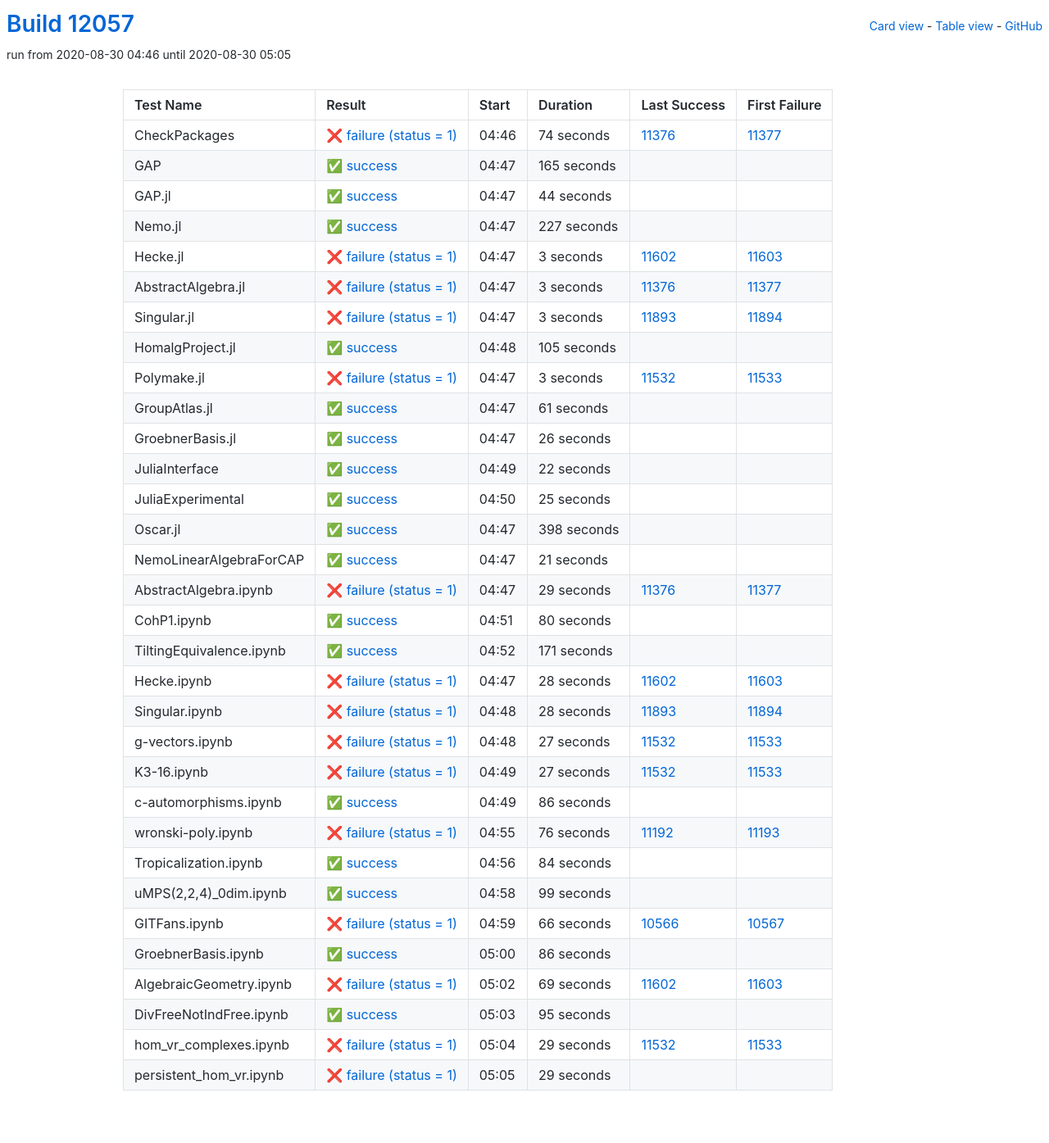
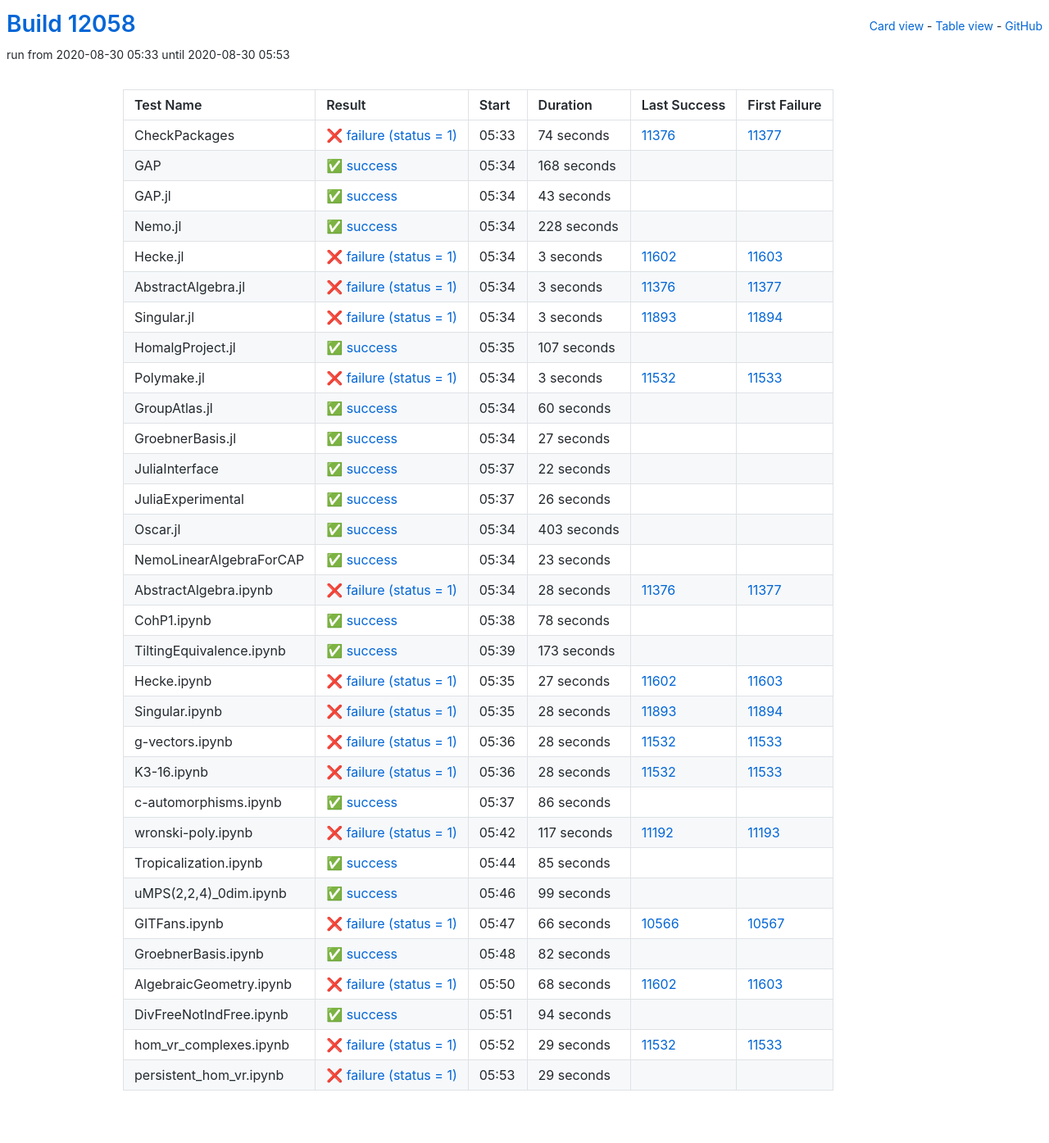
Before and after one commit to oscar-system/oscar-ci-status, a Jekyll site: the page built from table.html, in a window 1280 px wide. Shown: the whole page at 82% size. Built offline with Jekyll 4.4.1, drawn with Linux system fonts in a browser that asks for light colours.

Commit message:
Build #12058

```diff
--- a/_data/ci.yml
+++ b/_data/ci.yml
@@ -1,6 +1,6 @@
 ---
-build: 12057
-build_url: https://oscarci.mathematik.uni-kl.de/job/oscar/12057/
+build: 12058
+build_url: https://oscarci.mathematik.uni-kl.de/job/oscar/12058/
 job: oscar
 organization: oscar-system
 repo: oscar-ci-status
@@ -8,8 +8,8 @@
 tests:
 - name: CheckPackages
   id: checkpackages
-  log: https://oscarci.mathematik.uni-kl.de/job/oscar/12057/artifact/logs/build-12057/CheckPackages.log
-  start: 2020-08-30 04:46
+  log: https://oscarci.mathematik.uni-kl.de/job/oscar/12058/artifact/logs/build-12058/CheckPackages.log
+  start: 2020-08-30 05:33
   success: false
   exitcode: 1
   status: failure
@@ -20,44 +20,44 @@
   first_failure_url: https://oscarci.mathematik.uni-kl.de/job/oscar/11377/
 - name: GAP
   id: gap
-  log: https://oscarci.mathematik.uni-kl.de/job/oscar/12057/artifact/logs/build-12057/GAP.log
-  start: 2020-08-30 04:47
+  log: https://oscarci.mathematik.uni-kl.de/job/oscar/12058/artifact/logs/build-12058/GAP.log
+  start: 2020-08-30 05:34
   success: true
   exitcode: 0
   status: success
-  duration: 165
+  duration: 168
   last_success: false
   last_success_url:
   first_failure: false
   first_failure_url:
 - name: GAP.jl
   id: gap-jl
-  log: https://oscarci.mathematik.uni-kl.de/job/oscar/12057/artifact/logs/build-12057/GAP.jl.log
-  start: 2020-08-30 04:47
+  log: https://oscarci.mathematik.uni-kl.de/job/oscar/12058/artifact/logs/build-12058/GAP.jl.log
+  start: 2020-08-30 05:34
   success: true
   exitcode: 0
   status: success
-  duration: 44
+  duration: 43
   last_success: false
   last_success_url:
   first_failure: false
   first_failure_url:
 - name: Nemo.jl
   id: nemo-jl
-  log: https://oscarci.mathematik.uni-kl.de/job/oscar/12057/artifact/logs/build-12057/Nemo.jl.log
-  start: 2020-08-30 04:47
+  log: https://oscarci.mathematik.uni-kl.de/job/oscar/12058/artifact/logs/build-12058/Nemo.jl.log
+  start: 2020-08-30 05:34
   success: true
   exitcode: 0
   status: success
-  duration: 227
+  duration: 228
   last_success: false
   last_success_url:
   first_failure: false
   first_failure_url:
 - name: Hecke.jl
   id: hecke-jl
-  log: https://oscarci.mathematik.uni-kl.de/job/oscar/12057/artifact/logs/build-12057/Hecke.jl.log
-  start: 2020-08-30 04:47
+  log: https://oscarci.mathematik.uni-kl.de/job/oscar/12058/artifact/logs/build-12058/Hecke.jl.log
+  start: 2020-08-30 05:34
   success: false
   exitcode: 1
   status: failure
@@ -68,8 +68,8 @@
   first_failure_url: https://oscarci.mathematik.uni-kl.de/job/oscar/11603/
 - name: AbstractAlgebra.jl
   id: abstractalgebra-jl
-  log: https://oscarci.mathematik.uni-kl.de/job/oscar/12057/artifact/logs/build-12057/AbstractAlgebra.jl.log
-  start: 2020-08-30 04:47
+  log: https://oscarci.mathematik.uni-kl.de/job/oscar/12058/artifact/logs/build-12058/AbstractAlgebra.jl.log
+  start: 2020-08-30 05:34
   success: false
   exitcode: 1
   status: failure
@@ -80,8 +80,8 @@
   first_failure_url: https://oscarci.mathematik.uni-kl.de/job/oscar/11377/
 - name: Singular.jl
   id: singular-jl
-  log: https://oscarci.mathematik.uni-kl.de/job/oscar/12057/artifact/logs/build-12057/Singular.jl.log
-  start: 2020-08-30 04:47
+  log: https://oscarci.mathematik.uni-kl.de/job/oscar/12058/artifact/logs/build-12058/Singular.jl.log
+  start: 2020-08-30 05:34
   success: false
   exitcode: 1
   status: failure
@@ -92,20 +92,20 @@
   first_failure_url: https://oscarci.mathematik.uni-kl.de/job/oscar/11894/
 - name: HomalgProject.jl
   id: homalgproject-jl
-  log: https://oscarci.mathematik.uni-kl.de/job/oscar/12057/artifact/logs/build-12057/HomalgProject.jl.log
-  start: 2020-08-30 04:48
+  log: https://oscarci.mathematik.uni-kl.de/job/oscar/12058/artifact/logs/build-12058/HomalgProject.jl.log
+  start: 2020-08-30 05:35
   success: true
   exitcode: 0
   status: success
-  duration: 105
+  duration: 107
   last_success: false
   last_success_url:
   first_failure: false
   first_failure_url:
 - name: Polymake.jl
   id: polymake-jl
-  log: https://oscarci.mathematik.uni-kl.de/job/oscar/12057/artifact/logs/build-12057/Polymake.jl.log
-  start: 2020-08-30 04:47
+  log: https://oscarci.mathematik.uni-kl.de/job/oscar/12058/artifact/logs/build-12058/Polymake.jl.log
+  start: 2020-08-30 05:34
   success: false
   exitcode: 1
   status: failure
@@ -116,32 +116,32 @@
   first_failure_url: https://oscarci.mathematik.uni-kl.de/job/oscar/11533/
 - name: GroupAtlas.jl
   id: groupatlas-jl
-  log: https://oscarci.mathematik.uni-kl.de/job/oscar/12057/artifact/logs/build-12057/GroupAtlas.jl.log
-  start: 2020-08-30 04:47
+  log: https://oscarci.mathematik.uni-kl.de/job/oscar/12058/artifact/logs/build-12058/GroupAtlas.jl.log
+  start: 2020-08-30 05:34
   success: true
   exitcode: 0
   status: success
-  duration: 61
+  duration: 60
   last_success: false
   last_success_url:
   first_failure: false
   first_failure_url:
 - name: GroebnerBasis.jl
   id: groebnerbasis-jl
-  log: https://oscarci.mathematik.uni-kl.de/job/oscar/12057/artifact/logs/build-12057/GroebnerBasis.jl.log
-  start: 2020-08-30 04:47
+  log: https://oscarci.mathematik.uni-kl.de/job/oscar/12058/artifact/logs/build-12058/GroebnerBasis.jl.log
+  start: 2020-08-30 05:34
   success: true
   exitcode: 0
   status: success
-  duration: 26
+  duration: 27
   last_success: false
   last_success_url:
   first_failure: false
   first_failure_url:
 - name: JuliaInterface
   id: juliainterface
-  log: https://oscarci.mathematik.uni-kl.de/job/oscar/12057/artifact/logs/build-12057/JuliaInterface.log
-  start: 2020-08-30 04:49
+  log: https://oscarci.mathematik.uni-kl.de/job/oscar/12058/artifact/logs/build-12058/JuliaInterface.log
+  start: 2020-08-30 05:37
   success: true
   exitcode: 0
   status: success
@@ -152,92 +152,92 @@
   first_failure_url:
 - name: JuliaExperimental
   id: juliaexperimental
-  log: https://oscarci.mathematik.uni-kl.de/job/oscar/12057/artifact/logs/build-12057/JuliaExperimental.log
-  start: 2020-08-30 04:50
+  log: https://oscarci.mathematik.uni-kl.de/job/oscar/12058/artifact/logs/build-12058/JuliaExperimental.log
+  start: 2020-08-30 05:37
   success: true
   exitcode: 0
   status: success
-  duration: 25
+  duration: 26
   last_success: false
   last_success_url:
   first_failure: false
   first_failure_url:
 - name: Oscar.jl
   id: oscar-jl
-  log: https://oscarci.mathematik.uni-kl.de/job/oscar/12057/artifact/logs/build-12057/Oscar.jl.log
-  start: 2020-08-30 04:47
+  log: https://oscarci.mathematik.uni-kl.de/job/oscar/12058/artifact/logs/build-12058/Oscar.jl.log
+  start: 2020-08-30 05:34
   success: true
   exitcode: 0
   status: success
-  duration: 398
+  duration: 403
   last_success: false
   last_success_url:
   first_failure: false
   first_failure_url:
 - name: NemoLinearAlgebraForCAP
   id: nemolinearalgebraforcap
-  log: https://oscarci.mathematik.uni-kl.de/job/oscar/12057/artifact/logs/build-12057/NemoLinearAlgebraForCAP.log
-  start: 2020-08-30 04:47
+  log: https://oscarci.mathematik.uni-kl.de/job/oscar/12058/artifact/logs/build-12058/NemoLinearAlgebraForCAP.log
+  start: 2020-08-30 05:34
   success: true
   exitcode: 0
   status: success
-  duration: 21
+  duration: 23
   last_success: false
   last_success_url:
   first_failure: false
   first_failure_url:
 - name: AbstractAlgebra.ipynb
   id: abstractalgebra-ipynb
-  log: https://oscarci.mathematik.uni-kl.de/job/oscar/12057/artifact/logs/build-12057/AbstractAlgebra.ipynb.log
-  start: 2020-08-30 04:47
+  log: https://oscarci.mathematik.uni-kl.de/job/oscar/12058/artifact/logs/build-12058/AbstractAlgebra.ipynb.log
+  start: 2020-08-30 05:34
   success: false
   exitcode: 1
   status: failure
-  duration: 29
+  duration: 28
   last_success: 11376
   last_success_url: https://oscarci.mathematik.uni-kl.de/job/oscar/11376/
   first_failure: 11377
   first_failure_url: https://oscarci.mathematik.uni-kl.de/job/oscar/11377/
 - name: CohP1.ipynb
   id: cohp1-ipynb
-  log: https://oscarci.mathematik.uni-kl.de/job/oscar/12057/artifact/logs/build-12057/CohP1.ipynb.log
-  start: 2020-08-30 04:51
+  log: https://oscarci.mathematik.uni-kl.de/job/oscar/12058/artifact/logs/build-12058/CohP1.ipynb.log
+  start: 2020-08-30 05:38
   success: true
   exitcode: 0
   status: success
-  duration: 80
+  duration: 78
   last_success: false
   last_success_url:
   first_failure: false
   first_failure_url:
 - name: TiltingEquivalence.ipynb
   id: tiltingequivalence-ipynb
-  log: https://oscarci.mathematik.uni-kl.de/job/oscar/12057/artifact/logs/build-12057/TiltingEquivalence.ipynb.log
-  start: 2020-08-30 04:52
+  log: https://oscarci.mathematik.uni-kl.de/job/oscar/12058/artifact/logs/build-12058/TiltingEquivalence.ipynb.log
+  start: 2020-08-30 05:39
   success: true
   exitcode: 0
   status: success
-  duration: 171
+  duration: 173
   last_success: false
   last_success_url:
   first_failure: false
   first_failure_url:
 - name: Hecke.ipynb
   id: hecke-ipynb
-  log: https://oscarci.mathematik.uni-kl.de/job/oscar/12057/artifact/logs/build-12057/Hecke.ipynb.log
-  start: 2020-08-30 04:47
+  log: https://oscarci.mathematik.uni-kl.de/job/oscar/12058/artifact/logs/build-12058/Hecke.ipynb.log
+  start: 2020-08-30 05:35
   success: false
   exitcode: 1
   status: failure
-  duration: 28
+  duration: 27
   last_success: 11602
   last_success_url: https://oscarci.mathematik.uni-kl.de/job/oscar/11602/
   first_failure: 11603
   first_failure_url: https://oscarci.mathematik.uni-kl.de/job/oscar/11603/
 - name: Singular.ipynb
   id: singular-ipynb
-  log: https://oscarci.mathematik.uni-kl.de/job/oscar/12057/artifact/logs/build-12057/Singular.ipynb.log
-  start: 2020-08-30 04:48
+  log: https://oscarci.mathematik.uni-kl.de/job/oscar/12058/artifact/logs/build-12058/Singular.ipynb.log
+  start: 2020-08-30 05:35
   success: false
   exitcode: 1
   status: failure
@@ -248,32 +248,32 @@
   first_failure_url: https://oscarci.mathematik.uni-kl.de/job/oscar/11894/
 - name: g-vectors.ipynb
   id: g-vectors-ipynb
-  log: https://oscarci.mathematik.uni-kl.de/job/oscar/12057/artifact/logs/build-12057/g-vectors.ipynb.log
-  start: 2020-08-30 04:48
+  log: https://oscarci.mathematik.uni-kl.de/job/oscar/12058/artifact/logs/build-12058/g-vectors.ipynb.log
+  start: 2020-08-30 05:36
   success: false
   exitcode: 1
   status: failure
-  duration: 27
+  duration: 28
   last_success: 11532
   last_success_url: https://oscarci.mathematik.uni-kl.de/job/oscar/11532/
   first_failure: 11533
   first_failure_url: https://oscarci.mathematik.uni-kl.de/job/oscar/11533/
 - name: K3-16.ipynb
   id: k3-16-ipynb
-  log: https://oscarci.mathematik.uni-kl.de/job/oscar/12057/artifact/logs/build-12057/K3-16.ipynb.log
-  start: 2020-08-30 04:49
+  log: https://oscarci.mathematik.uni-kl.de/job/oscar/12058/artifact/logs/build-12058/K3-16.ipynb.log
+  start: 2020-08-30 05:36
   success: false
   exitcode: 1
   status: failure
-  duration: 27
+  duration: 28
   last_success: 11532
   last_success_url: https://oscarci.mathematik.uni-kl.de/job/oscar/11532/
   first_failure: 11533
   first_failure_url: https://oscarci.mathematik.uni-kl.de/job/oscar/11533/
 - name: c-automorphisms.ipynb
   id: c-automorphisms-ipynb
-  log: https://oscarci.mathematik.uni-kl.de/job/oscar/12057/artifact/logs/build-12057/c-automorphisms.ipynb.log
-  start: 2020-08-30 04:49
+  log: https://oscarci.mathematik.uni-kl.de/job/oscar/12058/artifact/logs/build-12058/c-automorphisms.ipynb.log
+  start: 2020-08-30 05:37
   success: true
   exitcode: 0
   status: success
@@ -284,32 +284,32 @@
   first_failure_url:
 - name: wronski-poly.ipynb
   id: wronski-poly-ipynb
-  log: https://oscarci.mathematik.uni-kl.de/job/oscar/12057/artifact/logs/build-12057/wronski-poly.ipynb.log
-  start: 2020-08-30 04:55
+  log: https://oscarci.mathematik.uni-kl.de/job/oscar/12058/artifact/logs/build-12058/wronski-poly.ipynb.log
+  start: 2020-08-30 05:42
   success: false
   exitcode: 1
   status: failure
-  duration: 76
+  duration: 117
   last_success: 11192
   last_success_url: https://oscarci.mathematik.uni-kl.de/job/oscar/11192/
   first_failure: 11193
   first_failure_url: https://oscarci.mathematik.uni-kl.de/job/oscar/11193/
 - name: Tropicalization.ipynb
   id: tropicalization-ipynb
-  log: https://oscarci.mathematik.uni-kl.de/job/oscar/12057/artifact/logs/build-12057/Tropicalization.ipynb.log
-  start: 2020-08-30 04:56
+  log: https://oscarci.mathematik.uni-kl.de/job/oscar/12058/artifact/logs/build-12058/Tropicalization.ipynb.log
+  start: 2020-08-30 05:44
   success: true
   exitcode: 0
   status: success
-  duration: 84
+  duration: 85
   last_success: false
   last_success_url:
   first_failure: false
   first_failure_url:
 - name: uMPS(2,2,4)_0dim.ipynb
   id: umps-2-2-4-0dim-ipynb
-  log: https://oscarci.mathematik.uni-kl.de/job/oscar/12057/artifact/logs/build-12057/uMPS-2-2-4-_0dim.ipynb.log
-  start: 2020-08-30 04:58
+  log: https://oscarci.mathematik.uni-kl.de/job/oscar/12058/artifact/logs/build-12058/uMPS-2-2-4-_0dim.ipynb.log
+  start: 2020-08-30 05:46
   success: true
   exitcode: 0
   status: success
@@ -320,8 +320,8 @@
   first_failure_url:
 - name: GITFans.ipynb
   id: gitfans-ipynb
-  log: https://oscarci.mathematik.uni-kl.de/job/oscar/12057/artifact/logs/build-12057/GITFans.ipynb.log
-  start: 2020-08-30 04:59
+  log: https://oscarci.mathematik.uni-kl.de/job/oscar/12058/artifact/logs/build-12058/GITFans.ipynb.log
+  start: 2020-08-30 05:47
   success: false
   exitcode: 1
   status: failure
@@ -332,44 +332,44 @@
   first_failure_url: https://oscarci.mathematik.uni-kl.de/job/oscar/10567/
 - name: GroebnerBasis.ipynb
   id: groebnerbasis-ipynb
-  log: https://oscarci.mathematik.uni-kl.de/job/oscar/12057/artifact/logs/build-12057/GroebnerBasis.ipynb.log
-  start: 2020-08-30 05:00
+  log: https://oscarci.mathematik.uni-kl.de/job/oscar/12058/artifact/logs/build-12058/GroebnerBasis.ipynb.log
+  start: 2020-08-30 05:48
   success: true
   exitcode: 0
   status: success
-  duration: 86
+  duration: 82
   last_success: false
   last_success_url:
   first_failure: false
   first_failure_url:
 - name: AlgebraicGeometry.ipynb
   id: algebraicgeometry-ipynb
-  log: https://oscarci.mathematik.uni-kl.de/job/oscar/12057/artifact/logs/build-12057/AlgebraicGeometry.ipynb.log
-  start: 2020-08-30 05:02
+  log: https://oscarci.mathematik.uni-kl.de/job/oscar/12058/artifact/logs/build-12058/AlgebraicGeometry.ipynb.log
+  start: 2020-08-30 05:50
   success: false
   exitcode: 1
   status: failure
-  duration: 69
+  duration: 68
   last_success: 11602
   last_success_url: https://oscarci.mathematik.uni-kl.de/job/oscar/11602/
   first_failure: 11603
   first_failure_url: https://oscarci.mathematik.uni-kl.de/job/oscar/11603/
 - name: DivFreeNotIndFree.ipynb
   id: divfreenotindfree-ipynb
-  log: https://oscarci.mathematik.uni-kl.de/job/oscar/12057/artifact/logs/build-12057/DivFreeNotIndFree.ipynb.log
-  start: 2020-08-30 05:03
+  log: https://oscarci.mathematik.uni-kl.de/job/oscar/12058/artifact/logs/build-12058/DivFreeNotIndFree.ipynb.log
+  start: 2020-08-30 05:51
   success: true
   exitcode: 0
   status: success
-  duration: 95
+  duration: 94
   last_success: false
   last_success_url:
   first_failure: false
   first_failure_url:
 - name: hom_vr_complexes.ipynb
   id: hom-vr-complexes-ipynb
-  log: https://oscarci.mathematik.uni-kl.de/job/oscar/12057/artifact/logs/build-12057/hom_vr_complexes.ipynb.log
-  start: 2020-08-30 05:04
+  log: https://oscarci.mathematik.uni-kl.de/job/oscar/12058/artifact/logs/build-12058/hom_vr_complexes.ipynb.log
+  start: 2020-08-30 05:52
   success: false
   exitcode: 1
   status: failure
@@ -380,8 +380,8 @@
   first_failure_url: https://oscarci.mathematik.uni-kl.de/job/oscar/11533/
 - name: persistent_hom_vr.ipynb
   id: persistent-hom-vr-ipynb
-  log: https://oscarci.mathematik.uni-kl.de/job/oscar/12057/artifact/logs/build-12057/persistent_hom_vr.ipynb.log
-  start: 2020-08-30 05:05
+  log: https://oscarci.mathematik.uni-kl.de/job/oscar/12058/artifact/logs/build-12058/persistent_hom_vr.ipynb.log
+  start: 2020-08-30 05:53
   success: false
   exitcode: 1
   status: failure
```
Also changed, not shown: README.md.
